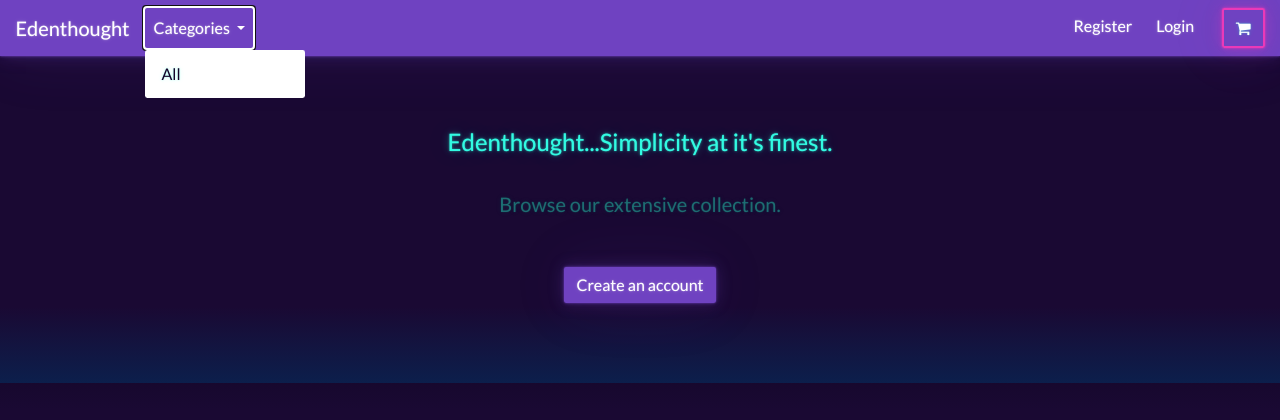
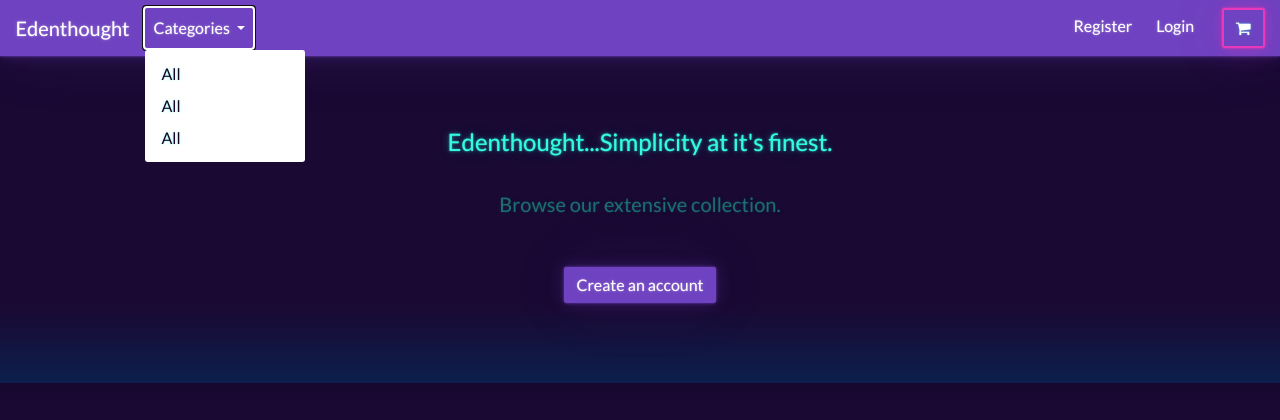
Before and after one commit to meryemorc/e-commerce, a Django app: page / in a window 1280 px wide, after a click on "Categories". Shown: the top 420 px of the page. Run offline with Django 5.2, Linux system fonts and the light colour scheme; data comes from the database, SQL or seed files in the repository; some libraries are stand-ins or nearby versions.

Commit message:
all_categories

```diff
--- a/ecommerce/store/templates/store/base.html
+++ b/ecommerce/store/templates/store/base.html
@@ -91,7 +91,14 @@
 
                         </li>
 
+                        {% for category in all_categories %}
 
+                        <li>
+
+                            <a class="dropdown-item" href="{% url 'store' %}"> All </a>
+
+                        </li>
+                        {% endfor %}
 
                     </ul>
 
@@ -112,6 +119,7 @@
                     <a class="btn btn-alert navbar-btn text-white" type="button"  href="/"> Register </a>
 
                 </li>
+
 
 
                 <li class="nav-item">
```
